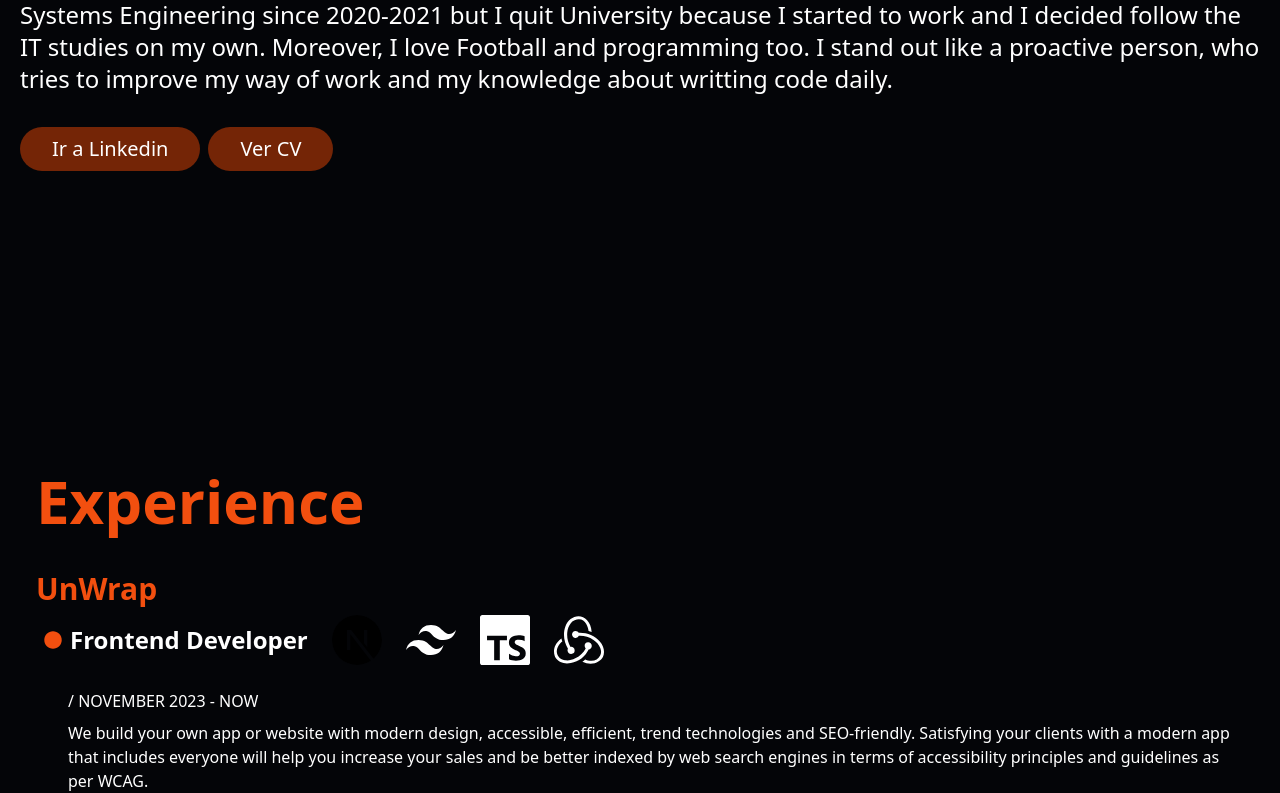
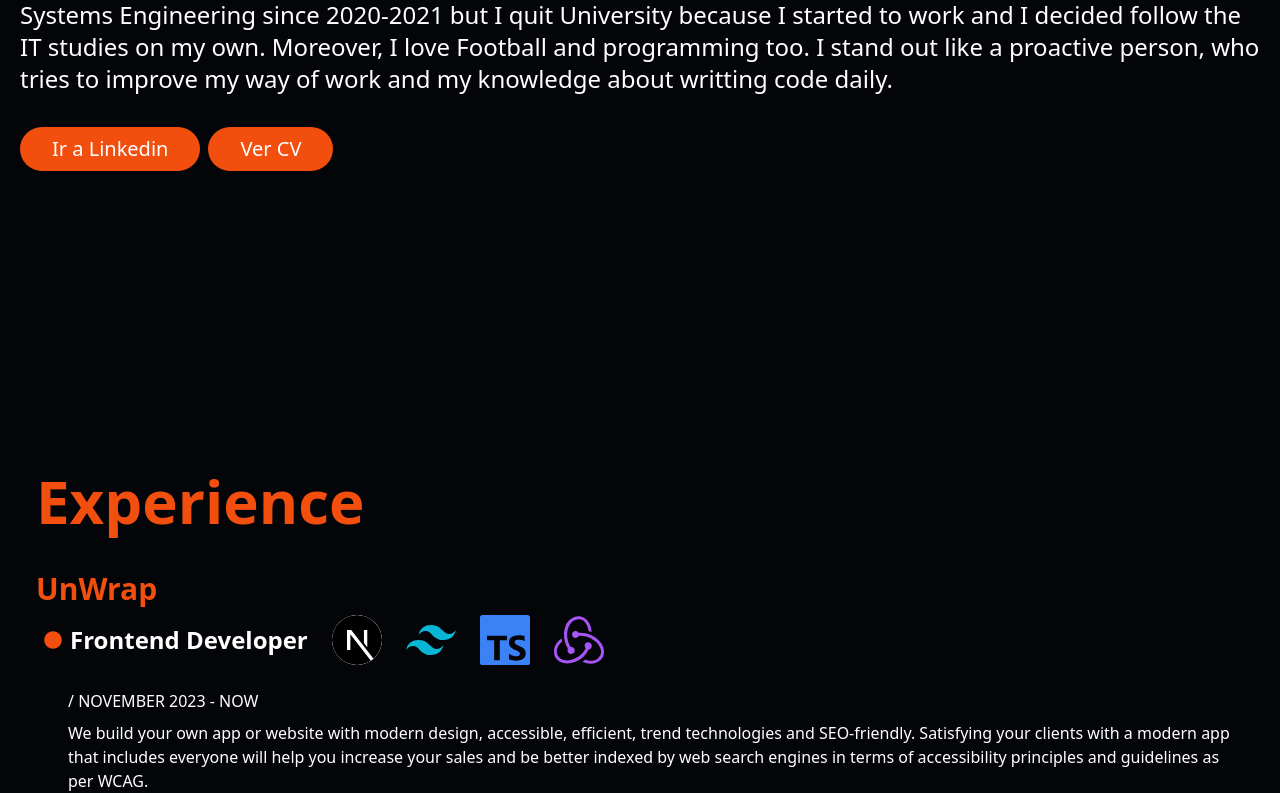
Before and after one commit to MussiDev/Portfolio-Personal, a Next.js app: page / in a window 1280 px wide. Shown: the part 1209-2002 px from the top of the page. Built offline with nearby package versions, Linux system fonts and the light colour scheme.

Commit message:
Fixes latest

```diff
--- a/api/experienceItems.json
+++ b/api/experienceItems.json
@@ -4,20 +4,16 @@
 		"position": "Frontend Developer",
 		"icons": [
 			{
-				"name": "SiNextdotjs",
-				"classname": "text-black rounded-full hover:scale-125 duration-700 bg-white"
+				"name": "SiNextdotjs"
 			},
 			{
-				"name": "SiTailwindcss",
-				"classname": "text-cyan-500 hover:scale-125 duration-700"
+				"name": "SiTailwindcss"
 			},
 			{
-				"name": "SiTypescript",
-				"classname": "text-blue-500 hover:scale-125 duration-700"
+				"name": "SiTypescript"
 			},
 			{
-				"name": "SiRedux",
-				"classname": "text-purple-500 hover:scale-125 duration-700"
+				"name": "SiRedux"
 			}
 		],
 		"time": "NOVEMBER 2023 - NOW",
@@ -28,28 +24,22 @@
 		"position": "Software Engineer",
 		"icons": [
 			{
-				"name": "SiNextdotjs",
-				"classname": "text-black rounded-full hover:scale-125 duration-700 bg-white"
+				"name": "SiNextdotjs"
 			},
 			{
-				"name": "SiTypescript",
-				"classname": "text-blue-500 hover:scale-125 duration-700"
+				"name": "SiTypescript"
 			},
 			{
-				"name": "SiChakraui",
-				"classname": "text-cyan-500  rounded-full hover:scale-125 duration-700 bg-white"
+				"name": "SiChakraui"
 			},
 			{
-				"name": "FaSass",
-				"classname": "text-pink-500 hover:scale-125 duration-700"
+				"name": "FaSass"
 			},
 			{
-				"name": "DiDotnet",
-				"classname": "hover:scale-125 duration-700 text-blue-400"
+				"name": "DiDotnet"
 			},
 			{
-				"name": "TbBrandCSharp",
-				"classname": "hover:scale-125 duration-700 text-white bg-purple-800 rounded-full p-"
+				"name": "TbBrandCSharp"
 			}
 		],
 		"time": "NOVEMBER 2023 - NOW",
@@ -82,20 +72,16 @@
 		"position": "Frontend Developer",
 		"icons": [
 			{
-				"name": "SiNextdotjs",
-				"classname": "text-black rounded-full hover:scale-125 duration-700 bg-white"
+				"name": "SiNextdotjs"
 			},
 			{
-				"name": "SiTypescript",
-				"classname": "text-blue-500 hover:scale-125 duration-700"
+				"name": "SiTypescript"
 			},
 			{
-				"name": "SiChakraui",
-				"classname": "text-cyan-500  rounded-full hover:scale-125 duration-700 bg-white"
+				"name": "SiChakraui"
 			},
 			{
-				"name": "FaSass",
-				"classname": "text-pink-500 hover:scale-125 duration-700"
+				"name": "FaSass"
 			}
 		],
 		"time": "JUNE 2022 - AUGUST 2022",
@@ -105,20 +91,16 @@
 		"position": "Front End Developer",
 		"icons": [
 			{
-				"name": "BiLogoReact",
-				"classname": "text-cyan-500  rounded-full hover:scale-125 duration-700"
+				"name": "BiLogoReact"
 			},
 			{
-				"name": "SiTailwindcss",
-				"classname": "text-cyan-500 hover:scale-125 duration-700"
+				"name": "SiTailwindcss"
 			},
 			{
-				"name": "SiFramer",
-				"classname": "rounded-full hover:scale-125 duration-700"
+				"name": "SiFramer"
 			},
 			{
-				"name": "SiStyledcomponents",
-				"classname": "text-purple-500 hover:scale-125 duration-700"
+				"name": "SiStyledcomponents"
 			}
 		],
 		"company": "IT Tech Group",
@@ -129,8 +111,7 @@
 		"position": "Python Developer",
 		"icons": [
 			{
-				"name": "FaPython",
-				"classname": "hover:scale-125 duration-700"
+				"name": "FaPython"
 			}
 		],
 		"company": "Hotel Costa Azul",
--- a/app/src/common/Jobs.tsx
+++ b/app/src/common/Jobs.tsx
@@ -1,4 +1,4 @@
-import { FaCircle, FaPython, FaReact, FaSass } from "react-icons/fa";
+import { FaCircle, FaPython, FaSass } from "react-icons/fa";
 import {
 	SiChakraui,
 	SiFramer,
@@ -25,42 +25,55 @@ const Jobs = (props: jobsItem) => {
 			switch (name) {
 				case "FaSass":
 					IconComponent = FaSass;
+					classname = "text-pink-500 hover:scale-125 duration-700";
 					break;
 				case "FaPython":
 					IconComponent = FaPython;
-					break;
-				case "FaReact":
-					IconComponent = FaReact;
+					classname = "hover:scale-125 duration-700";
 					break;
 				case "DiDotnet":
 					IconComponent = DiDotnet;
+					classname = "hover:scale-125 duration-700 text-blue-400";
 					break;
 				case "TbBrandCSharp":
 					IconComponent = TbBrandCSharp;
+					classname =
+						"hover:scale-125 duration-700 text-white bg-purple-800 rounded-full";
 					break;
 				case "SiNextdotjs":
 					IconComponent = SiNextdotjs;
+					classname =
+						"text-black rounded-full hover:scale-125 duration-700 bg-white";
 					break;
 				case "SiRedux":
 					IconComponent = SiRedux;
+					classname = "text-purple-500 hover:scale-125 duration-700";
 					break;
 				case "SiChakraui":
 					IconComponent = SiChakraui;
+					classname =
+						"text-cyan-500  rounded-full hover:scale-125 duration-700 bg-white";
 					break;
 				case "SiTailwindcss":
 					IconComponent = SiTailwindcss;
+					classname = "text-cyan-500 hover:scale-125 duration-700";
 					break;
 				case "SiTypescript":
 					IconComponent = SiTypescript;
+					classname = "text-blue-500 hover:scale-125 duration-700";
 					break;
 				case "SiFramer":
 					IconComponent = SiFramer;
+					classname = "rounded-full hover:scale-125 duration-700";
 					break;
 				case "SiStyledcomponents":
 					IconComponent = SiStyledcomponents;
+					classname = "text-purple-500 hover:scale-125 duration-700";
 					break;
 				case "BiLogoReact":
 					IconComponent = BiLogoReact;
+					classname =
+						"text-cyan-500  rounded-full hover:scale-125 duration-700";
 					break;
 				default:
 					IconComponent = FaCircle;
--- a/styles/globals.css
+++ b/styles/globals.css
@@ -1,8 +1,9 @@
 @tailwind base;
-@import url("https://fonts.googleapis.com/css2?family=Poppins:wght@400;600&display=swap");
+@tailwind components;
+@tailwind utilities;
 @layer base {
 	button {
-		@apply px-8 py-2 bg-[#742506] rounded-full;
+		@apply px-8 py-2 bg-orange-700 rounded-full;
 	}
 	h4 {
 		@apply text-3xl;
@@ -41,8 +42,6 @@
 li {
 	color: #fff;
 }
-@tailwind components;
-@tailwind utilities;
 
 @layer components {
 	#img {
```
Also changed, not shown: 1 other file (tests, documents, lock files or other folders).
